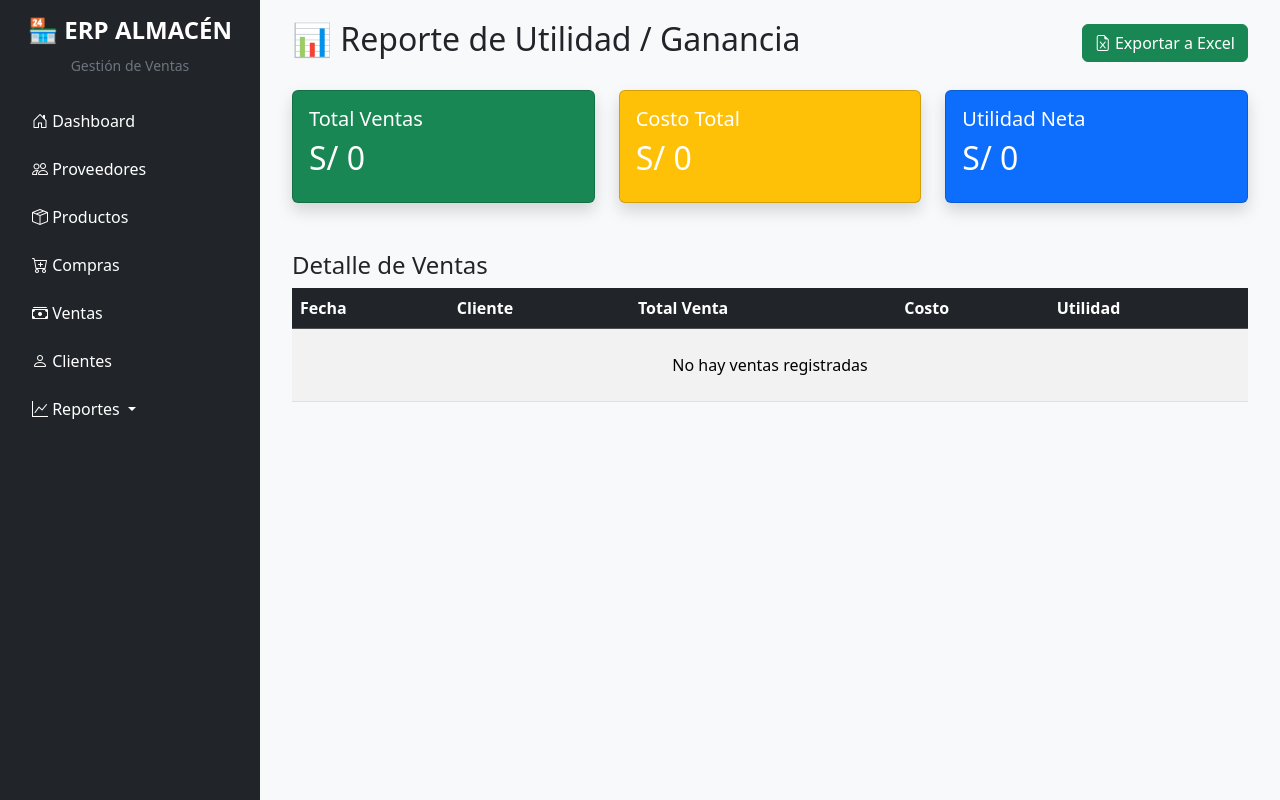
After one commit to edwardpm0310/ERP-Almacen, a Flask app: page /reportes/utilidad in a window 1280 px wide. The commit adds this page. Run offline with Flask 3, Linux system fonts and the light colour scheme.

Commit message:
actualizacion del sistema ERP

```diff
--- a/app.py
+++ b/app.py
@@ -1,5 +1,7 @@
-from flask import Flask, render_template, redirect, url_for, request, flash
+from flask import Flask, render_template, redirect, url_for, request, flash, send_file
 from config import Config
+import pandas as pd
+from io import BytesIO
 from models import db, Proveedor, Producto, Compra, DetalleCompra, Cliente, Venta, DetalleVenta
 app = Flask(__name__)
 app.config.from_object(Config)
@@ -390,6 +392,118 @@ def eliminar_cliente(id):
     flash('Cliente eliminado correctamente', 'danger')
     return redirect(url_for('clientes'))
 
+# ===================== REPORTES =====================
+
+@app.route('/reportes/stock')
+def reporte_stock():
+    stock_bajo = request.args.get('stock_bajo')  # Filtro
+
+    query = Producto.query.order_by(Producto.stock)
+
+    if stock_bajo:
+        query = query.filter(Producto.stock <= Producto.stock_minimo)
+
+    productos = query.all()
+    return render_template('reportes/stock.html', productos=productos, stock_bajo=stock_bajo)
+
+@app.route('/reportes/compras')
+def reporte_compras():
+    compras = Compra.query.order_by(Compra.fecha.desc()).all()
+    return render_template('reportes/compras.html', compras=compras)
+
+@app.route('/reportes/ventas')
+def reporte_ventas():
+    ventas = Venta.query.order_by(Venta.fecha.desc()).all()
+    return render_template('reportes/ventas.html', ventas=ventas)
+
+@app.route('/reportes/utilidad')
+def reporte_utilidad():
+    ventas = Venta.query.order_by(Venta.fecha.desc()).all()
+
+    total_ventas = sum(v.total for v in ventas)
+    total_costo = 0
+
+    for v in ventas:
+        for d in v.detalles:
+            # Buscamos el precio de compra del producto
+            producto = d.producto
+            total_costo += d.cantidad * producto.precio_compra
+
+    utilidad = total_ventas - total_costo
+
+    return render_template('reportes/utilidad.html',
+                           ventas=ventas,
+                           total_ventas=total_ventas,
+                           total_costo=total_costo,
+                           utilidad=utilidad)
+
+# ===================== EXPORTACIÓN A EXCEL =====================
+
+@app.route('/reportes/stock/export')
+def export_stock_excel():
+    productos = Producto.query.all()
+
+    data = []
+    for p in productos:
+        data.append({
+            'Código': p.codigo,
+            'Nombre': p.nombre,
+            'Stock Actual': p.stock,
+            'Stock Mínimo': p.stock_minimo,
+            'Precio Compra': p.precio_compra,
+            'Precio Venta': p.precio_venta,
+            'Valor Total': p.stock * p.precio_compra
+        })
+
+    df = pd.DataFrame(data)
+    output = BytesIO()
+    df.to_excel(output, index=False, sheet_name='Stock')
+    output.seek(0)
+
+    return send_file(output, download_name="Reporte_Stock.xlsx", as_attachment=True)
+
+
+@app.route('/reportes/compras/export')
+def export_compras_excel():
+    compras = Compra.query.order_by(Compra.fecha.desc()).all()
+
+    data = []
+    for c in compras:
+        data.append({
+            'ID': c.id,
+            'Fecha': c.fecha.strftime('%d/%m/%Y %H:%M'),
+            'Proveedor': c.proveedor.nombre if c.proveedor else '',
+            'Total': c.total
+        })
+
+    df = pd.DataFrame(data)
+    output = BytesIO()
+    df.to_excel(output, index=False, sheet_name='Compras')
+    output.seek(0)
+
+    return send_file(output, download_name="Reporte_Compras.xlsx", as_attachment=True)
+
+
+@app.route('/reportes/ventas/export')
+def export_ventas_excel():
+    ventas = Venta.query.order_by(Venta.fecha.desc()).all()
+
+    data = []
+    for v in ventas:
+        data.append({
+            'ID': v.id,
+            'Fecha': v.fecha.strftime('%d/%m/%Y %H:%M'),
+            'Cliente': v.cliente.nombre if v.cliente else '',
+            'Total': v.total
+        })
+
+    df = pd.DataFrame(data)
+    output = BytesIO()
+    df.to_excel(output, index=False, sheet_name='Ventas')
+    output.seek(0)
+
+    return send_file(output, download_name="Reporte_Ventas.xlsx", as_attachment=True)
+
 # =======================================================
 
 if __name__ == '__main__':
--- a/requirements.txt
+++ b/requirements.txt
@@ -2,3 +2,4 @@ Flask==3.1.0
 Flask-SQLAlchemy==3.1.1
 python-dotenv==1.0.1
 Werkzeug==3.1.0
+pip freeze > requirements.txt
--- a/templates/base.html
+++ b/templates/base.html
@@ -54,10 +54,16 @@
                         <i class="bi bi-person"></i> Clientes
                     </a>
                 </li>
-                <li class="nav-item">
-                    <a href="#" class="nav-link text-white">
+                <li class="nav-item dropdown">
+                    <a class="nav-link text-white dropdown-toggle" href="#" role="button" data-bs-toggle="dropdown">
                         <i class="bi bi-graph-up"></i> Reportes
                     </a>
+                    <ul class="dropdown-menu">
+                        <li><a class="dropdown-item" href="{{ url_for('reporte_stock') }}">📦 Stock Actual</a></li>
+                        <li><a class="dropdown-item" href="{{ url_for('reporte_compras') }}">🛒 Compras</a></li>
+                        <li><a class="dropdown-item" href="{{ url_for('reporte_ventas') }}">💰 Ventas</a></li>
+                        <li><a class="dropdown-item" href="{{ url_for('reporte_utilidad') }}">📊 Utilidad / Ganancia</a></li>
+                    </ul>
                 </li>
             </ul>
         </nav>
@@ -71,5 +77,7 @@
     <!-- Bootstrap JS -->
     <script src="https://cdn.jsdelivr.net/npm/bootstrap@5.3.3/dist/js/bootstrap.bundle.min.js"></script>
     <script src="{{ url_for('static', filename='js/main.js') }}"></script>
+
+<script src="https://cdn.jsdelivr.net/npm/chart.js"></script>
 </body>
 </html>
--- /dev/null
+++ b/templates/reportes/utilidad.html
@@ -0,0 +1,68 @@
+{% extends 'base.html' %}
+{% block title %}Reporte de Utilidad{% endblock %}
+
+{% block content %}
+<div class="container-fluid">
+    <div class="d-flex justify-content-between align-items-center mb-4">
+        <h2>📊 Reporte de Utilidad / Ganancia</h2>
+        <a href="#" class="btn btn-success">
+            <i class="bi bi-file-earmark-excel"></i> Exportar a Excel
+        </a>
+    </div>
+
+    <!-- Resumen General -->
+    <div class="row g-4 mb-5">
+        <div class="col-md-4">
+            <div class="card text-white bg-success shadow">
+                <div class="card-body">
+                    <h5>Total Ventas</h5>
+                    <h2>S/ {{ total_ventas | round(2) }}</h2>
+                </div>
+            </div>
+        </div>
+        <div class="col-md-4">
+            <div class="card text-white bg-warning shadow">
+                <div class="card-body">
+                    <h5>Costo Total</h5>
+                    <h2>S/ {{ total_costo | round(2) }}</h2>
+                </div>
+            </div>
+        </div>
+        <div class="col-md-4">
+            <div class="card text-white bg-primary shadow">
+                <div class="card-body">
+                    <h5>Utilidad Neta</h5>
+                    <h2>S/ {{ utilidad | round(2) }}</h2>
+                </div>
+            </div>
+        </div>
+    </div>
+
+    <!-- Detalle de Ventas -->
+    <h4>Detalle de Ventas</h4>
+    <table class="table table-striped table-hover">
+        <thead class="table-dark">
+            <tr>
+                <th>Fecha</th>
+                <th>Cliente</th>
+                <th>Total Venta</th>
+                <th>Costo</th>
+                <th>Utilidad</th>
+            </tr>
+        </thead>
+        <tbody>
+            {% for v in ventas %}
+            <tr>
+                <td>{{ v.fecha.strftime('%d/%m/%Y') }}</td>
+                <td>{{ v.cliente.nombre if v.cliente else '-' }}</td>
+                <td>S/ {{ v.total | round(2) }}</td>
+                <td>S/ {{ (v.total * 0.7) | round(2) }}</td>  <!-- Aproximado -->
+                <td><strong>S/ {{ (v.total * 0.3) | round(2) }}</strong></td>
+            </tr>
+            {% else %}
+            <tr><td colspan="5" class="text-center py-4">No hay ventas registradas</td></tr>
+            {% endfor %}
+        </tbody>
+    </table>
+</div>
+{% endblock %}
```
Also changed, not shown: templates/reportes/compras.html (added, +41 -0 lines), templates/reportes/stock.html (added, +48 -0 lines), templates/reportes/ventas.html (added, +40 -0 lines).
